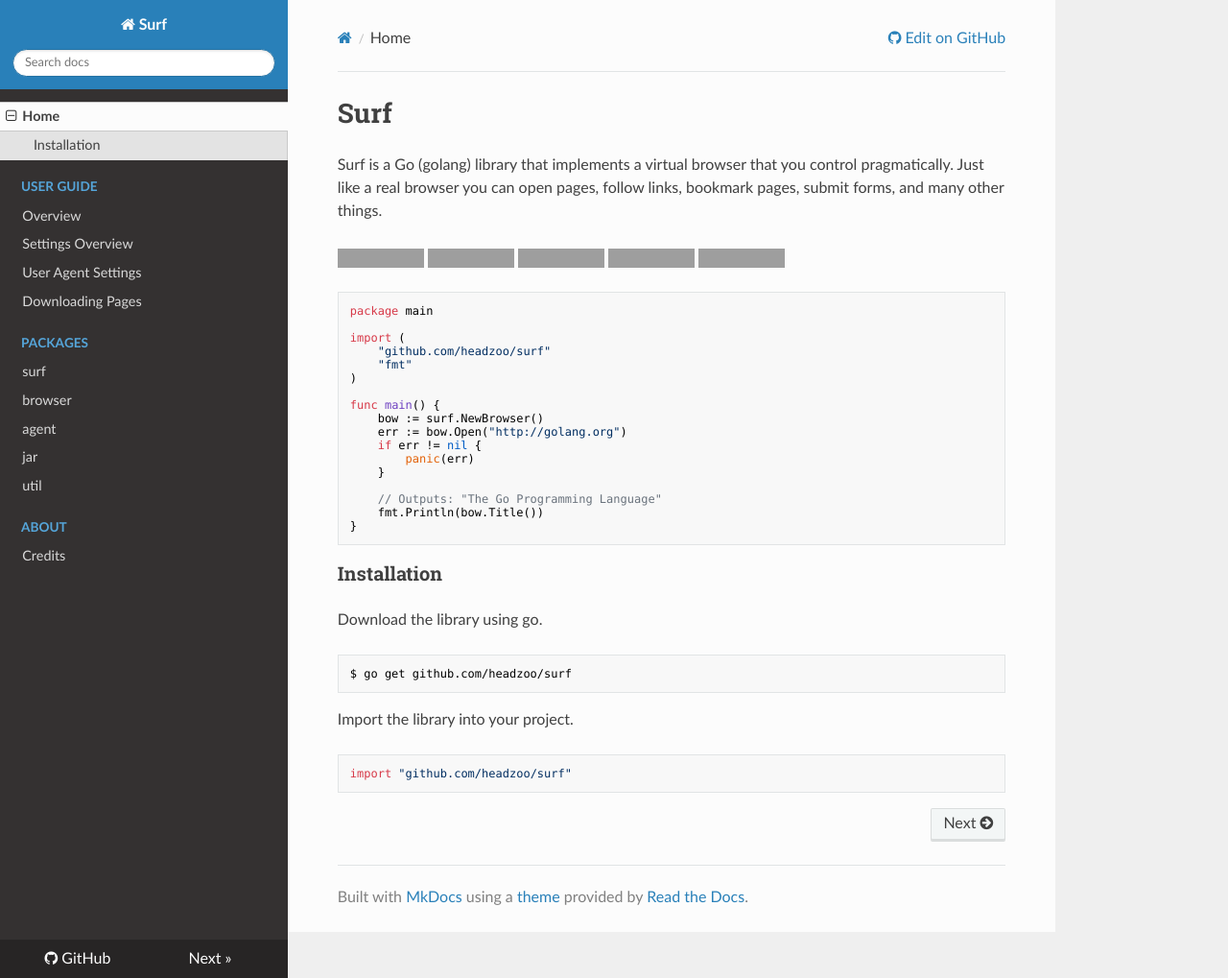
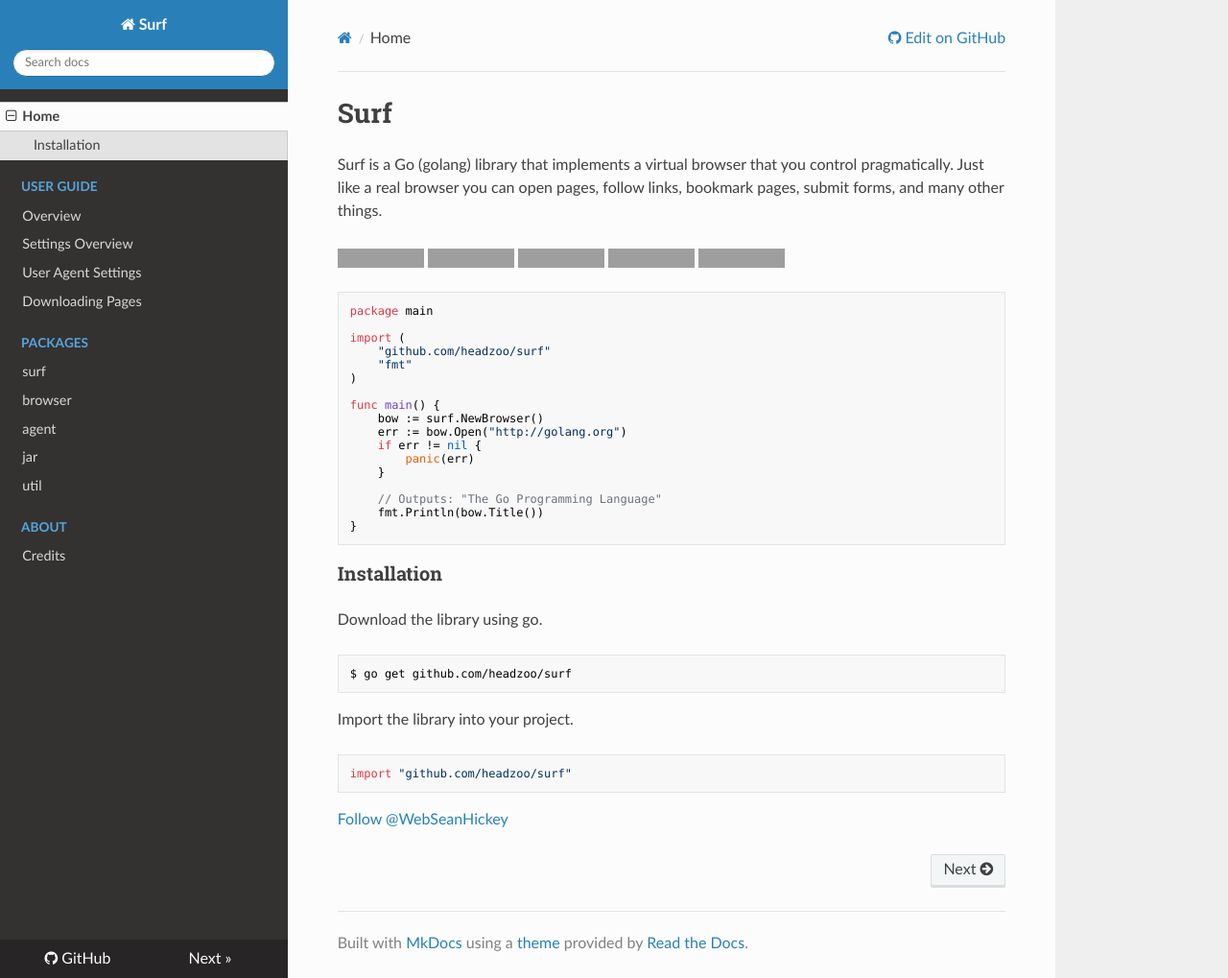
Before and after one commit to headzoo/surf, an MkDocs documentation site: the page built from docs/index.md, in a window 1280 px wide and 1019 px high. Shown: the whole window at 96% size. Built offline with MkDocs 1.6.1, drawn with Linux system fonts in a browser that asks for light colours; nearby versions of some CDN libraries; comment, search, counter and statistics services are not loaded; old or Windows-style settings are respelled for this version of MkDocs; part of the change alters nothing that is shown; grey boxes are pictures that could not be loaded.

Commit message:
Updated docs
[ci skip]

````diff
--- a/docs/index.md
+++ b/docs/index.md
@@ -42,3 +42,6 @@ Import the library into your project.
 ```go
 import "github.com/headzoo/surf"
 ```
+
+<a href="https://twitter.com/WebSeanHickey" class="twitter-follow-button" data-show-count="false">Follow @WebSeanHickey</a>
+<script>!function(d,s,id){var js,fjs=d.getElementsByTagName(s)[0],p=/^http:/.test(d.location)?'http':'https';if(!d.getElementById(id)){js=d.createElement(s);js.id=id;js.src=p+'://platform.twitter.com/widgets.js';fjs.parentNode.insertBefore(js,fjs);}}(document, 'script', 'twitter-wjs');</script>
````
